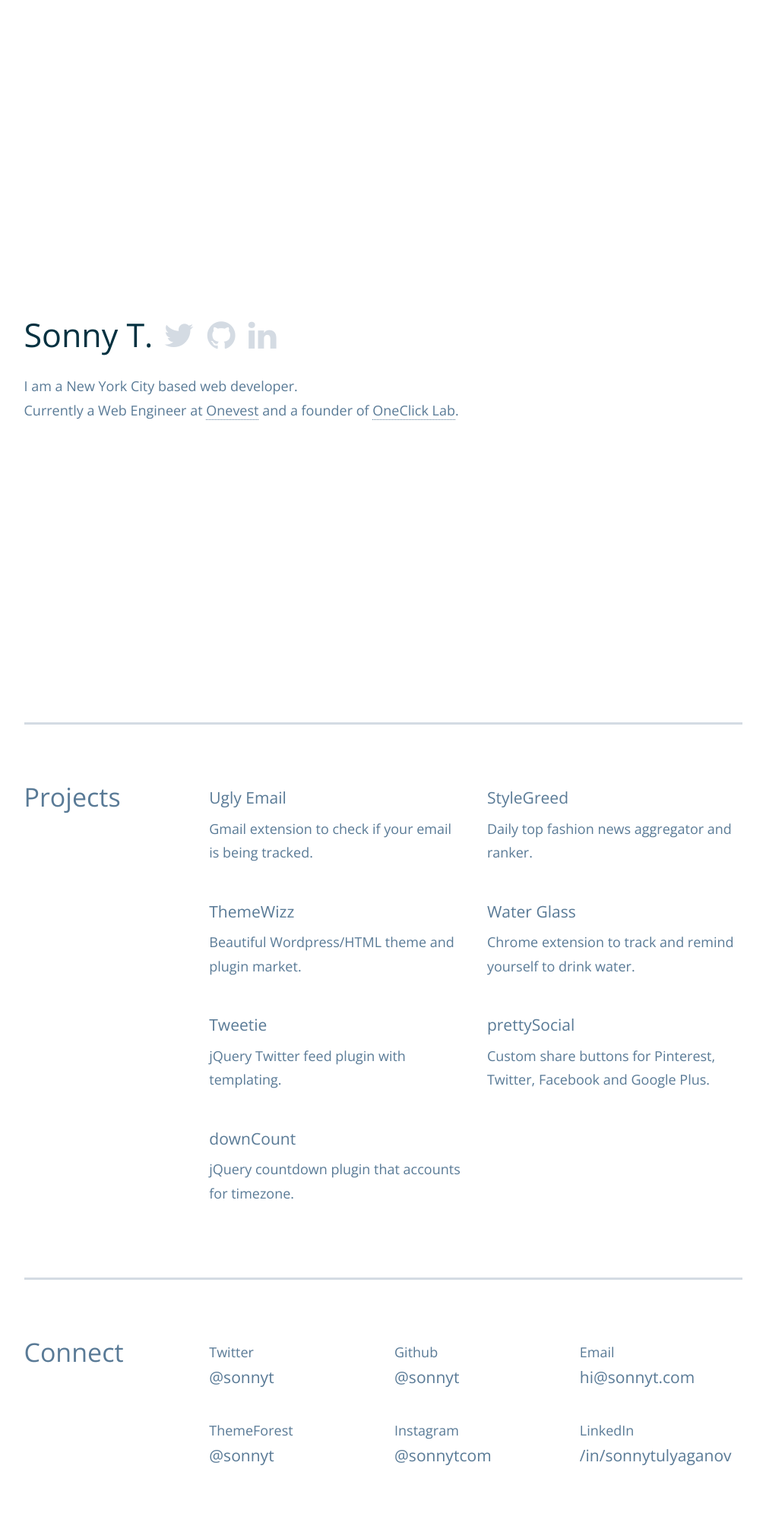
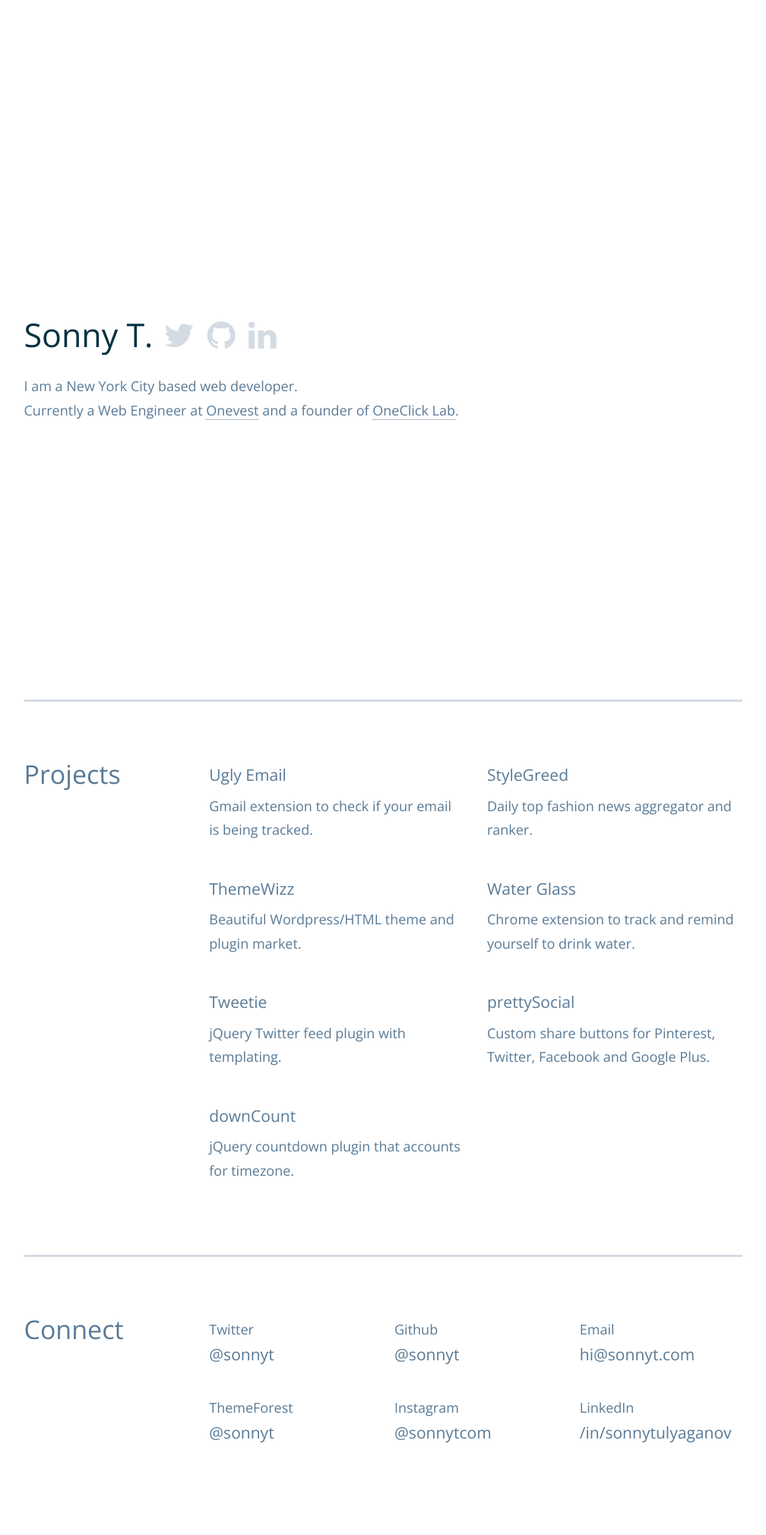
Before and after one commit to sonnyt/sonnyt.github.io, a Jekyll site: the page built from index.html, in a window 1280 px wide. Shown: the whole page at 76% size, without its empty margins (136-1144 px from the left). Built offline with Jekyll 4.4.1, drawn with Linux system fonts in a browser that asks for light colours; nearby versions of some CDN libraries; after the commit the page ends 1991 px from its top, so only the background shows below that.

Commit message:
Changed the header padding

```diff
--- a/assets/css/style.css
+++ b/assets/css/style.css
@@ -34,7 +34,7 @@
 }
 
 header {
-    padding: 210px 0 380px;
+    padding: 210px 0 350px;
 }
 
 header h1.title {
```
